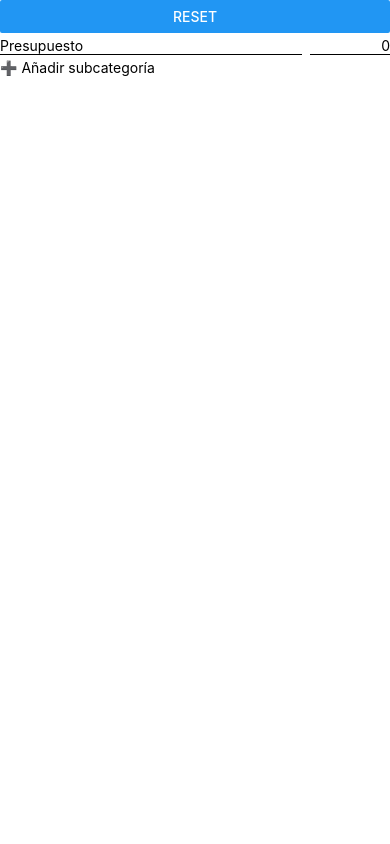
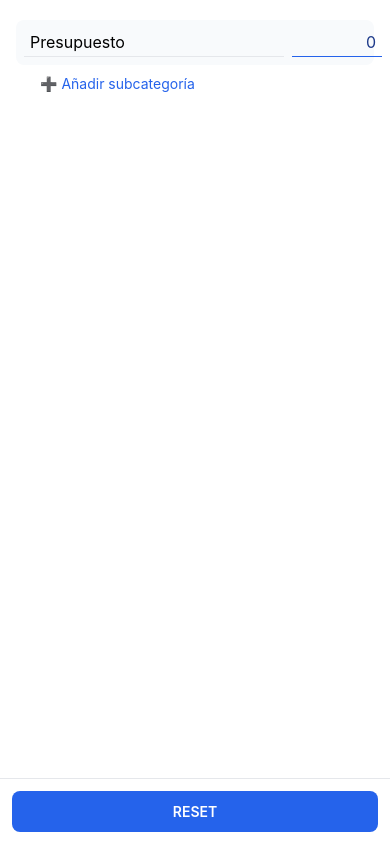
Before and after one commit to Darkworlld0350/Gestor-de-Presupuestos, a React Native app: screen / in a window 390 px wide. Built offline with nearby package versions, Linux system fonts and the light colour scheme.

Commit message:
Agregando estilos

```diff
--- a/src/presentation/components/molecules/BudgetItem.tsx
+++ b/src/presentation/components/molecules/BudgetItem.tsx
@@ -1,46 +1,51 @@
-import { View, TextInput, StyleSheet } from "react-native";
+import { View, TextInput } from "react-native";
 import { AppText } from "../atoms/AppText";
+import { budgetStyles } from "../../styles/budgetStyles";
 
 interface Props {
   name: string;
   amount: number;
   isLeaf: boolean;
+  collapsed?: boolean;
+  onNameChange: (v: string) => void;
   onAmountChange: (v: number) => void;
-  onNameChange: (name: string) => void;
 }
 
 export function BudgetItem({
   name,
   amount,
   isLeaf,
+  collapsed,
+  onNameChange,
   onAmountChange,
-  onNameChange,
 }: Props) {
   return (
-    <View style={styles.row}>
+    <View style={budgetStyles.row}>
+      {/* Nombre */}
       <TextInput
         value={name}
         onChangeText={onNameChange}
-        style={styles.name}
+        placeholder="Categoría"
+        style={budgetStyles.nameInput}
       />
 
+      {/* Monto o total */}
       {isLeaf ? (
         <TextInput
           value={String(amount)}
           keyboardType="numeric"
           onChangeText={(t) => onAmountChange(Number(t) || 0)}
-          style={styles.amount}
+          placeholder="$0"
+          style={budgetStyles.amountInput}
         />
       ) : (
-        <AppText style={styles.total}>${amount}</AppText>
+        <AppText style={budgetStyles.total}>
+          ${amount}{" "}
+          <AppText style={budgetStyles.arrow}>
+            {collapsed ? "▶" : "▼"}
+          </AppText>
+        </AppText>
       )}
     </View>
   );
 }
-
-const styles = StyleSheet.create({
-  row: { flexDirection: "row", alignItems: "center", marginVertical: 4 },
-  name: { flex: 1, borderBottomWidth: 1, marginRight: 8 },
-  amount: { width: 80, borderBottomWidth: 1, textAlign: "right" },
-  total: { fontWeight: "600" },
-});
--- a/src/presentation/components/organisms/BudgetTree.tsx
+++ b/src/presentation/components/organisms/BudgetTree.tsx
@@ -2,13 +2,17 @@ import { View, TouchableOpacity } from "react-native";
 import { useState } from "react";
 import { BudgetNode } from "../../../domain/entities/BudgetNode";
 import { BudgetItem } from "../molecules/BudgetItem";
+import { CalculateTotalUseCase } from "../../../domain/usecases/CalculateTotalUseCase";
 import { AppText } from "../atoms/AppText";
+import { budgetStyles } from "../../styles/budgetStyles";
+
+const calc = new CalculateTotalUseCase();
 
 interface Props {
   node: BudgetNode;
   level?: number;
   onAmountChange: (id: string, v: number) => void;
-  onNameChange: (id: string, name: string) => void;
+  onNameChange: (id: string, v: string) => void;
   onAddChild: (id: string) => void;
 }
 
@@ -21,24 +25,25 @@ export function BudgetTree({
 }: Props) {
   const [collapsed, setCollapsed] = useState(false);
   const isLeaf = node.children.length === 0;
+  const total = calc.execute(node);
 
   return (
     <View style={{ marginLeft: level * 16 }}>
-      <TouchableOpacity
-        disabled={isLeaf}
-        onPress={() => setCollapsed(!collapsed)}
-      >
+      <TouchableOpacity onPress={() => !isLeaf && setCollapsed(!collapsed)}>
         <BudgetItem
           name={node.name}
-          amount={node.amount}
+          amount={isLeaf ? node.amount : total}
           isLeaf={isLeaf}
-          onNameChange={(n) => onNameChange(node.id, n)}
+          collapsed={collapsed}
+          onNameChange={(v) => onNameChange(node.id, v)}
           onAmountChange={(v) => onAmountChange(node.id, v)}
         />
       </TouchableOpacity>
 
       <TouchableOpacity onPress={() => onAddChild(node.id)}>
-        <AppText>➕ Añadir subcategoría</AppText>
+        <AppText style={budgetStyles.addBtn}>
+          ➕ Añadir subcategoría
+        </AppText>
       </TouchableOpacity>
 
       {!collapsed &&
--- a/src/presentation/screens/HomeScreen.tsx
+++ b/src/presentation/screens/HomeScreen.tsx
@@ -1,5 +1,11 @@
 import { useEffect, useRef, useState } from "react";
-import { SafeAreaView, ScrollView, Button } from "react-native";
+import {
+  SafeAreaView,
+  ScrollView,
+  View,
+  TouchableOpacity,
+} from "react-native";
+
 import { BudgetTree } from "../components/organisms/BudgetTree";
 import { BudgetNode } from "../../domain/entities/BudgetNode";
 import {
@@ -11,24 +17,31 @@ import {
 import { BudgetStorage } from "../../data/storage/BudgetStorage";
 import { LoadBudgetUseCase } from "../../domain/usecases/LoadBudgetUseCase";
 import { SaveBudgetUseCase } from "../../domain/usecases/SaveBudgetUseCase";
+import { AppText } from "../components/atoms/AppText";
 
 const storage = new BudgetStorage();
 const load = new LoadBudgetUseCase(storage);
 const save = new SaveBudgetUseCase(storage);
 
-const EMPTY_BUDGET: BudgetNode = {
-  id: "1",
-  name: "Presupuesto",
-  amount: 0,
-  children: [],
-};
-
 export default function HomeScreen() {
-  const [data, setData] = useState<BudgetNode>(EMPTY_BUDGET);
+  const [data, setData] = useState<BudgetNode | null>(null);
   const timeout = useRef<any>(null);
 
   useEffect(() => {
-    load.execute().then((d) => d && setData(d));
+    load.execute().then((d) => {
+      if (!d) {
+        const root: BudgetNode = {
+          id: "1",
+          name: "Presupuesto",
+          amount: 0,
+          children: [],
+        };
+        save.execute(root);
+        setData(root);
+      } else {
+        setData(d);
+      }
+    });
   }, []);
 
   const persist = (updated: BudgetNode) => {
@@ -37,24 +50,54 @@ export default function HomeScreen() {
     setData(updated);
   };
 
+  if (!data) return null;
+
   return (
     <SafeAreaView style={{ flex: 1 }}>
-      <Button title="Reset" onPress={() => persist(EMPTY_BUDGET)} />
-
-      <ScrollView>
+      <ScrollView contentContainerStyle={{ padding: 16, paddingBottom: 80 }}>
         <BudgetTree
           node={data}
           onAmountChange={(id, v) =>
             persist(updateNodeAmount(data, id, v))
           }
-          onNameChange={(id, n) =>
-            persist(updateNodeName(data, id, n))
+          onNameChange={(id, v) =>
+            persist(updateNodeName(data, id, v))
           }
           onAddChild={(id) =>
             persist(addChildNode(data, id))
           }
         />
       </ScrollView>
+
+      {/* 🔽 RESET ABAJO (FIJO PARA MÓVIL) */}
+      <View
+        style={{
+          padding: 12,
+          borderTopWidth: 1,
+          borderColor: "#e5e7eb",
+        }}
+      >
+        <TouchableOpacity
+          onPress={() =>
+            persist({
+              id: "1",
+              name: "Presupuesto",
+              amount: 0,
+              children: [],
+            })
+          }
+          style={{
+            backgroundColor: "#2563eb",
+            paddingVertical: 12,
+            borderRadius: 8,
+            alignItems: "center",
+          }}
+        >
+          <AppText style={{ color: "#fff", fontWeight: "600" }}>
+            RESET
+          </AppText>
+        </TouchableOpacity>
+      </View>
     </SafeAreaView>
   );
 }
--- /dev/null
+++ b/src/presentation/styles/budgetStyles.ts
@@ -0,0 +1,53 @@
+import { StyleSheet } from "react-native";
+
+export const budgetStyles = StyleSheet.create({
+  row: {
+    flexDirection: "row",
+    alignItems: "center",
+    justifyContent: "space-between",
+    paddingVertical: 8,
+    paddingHorizontal: 8,
+    borderRadius: 8,
+    backgroundColor: "#f8fafc", // gris muy claro
+    marginVertical: 4,
+  },
+
+  nameInput: {
+    flex: 1,
+    fontSize: 16,
+    paddingVertical: 4,
+    paddingHorizontal: 6,
+    marginRight: 8,
+    borderBottomWidth: 1,
+    borderColor: "#e5e7eb",
+  },
+
+  amountInput: {
+    minWidth: 90,
+    textAlign: "right",
+    fontSize: 16,
+    paddingVertical: 4,
+    paddingHorizontal: 6,
+    borderBottomWidth: 1,
+    borderColor: "#2563eb", // azul
+    color: "#1e3a8a",
+  },
+
+  total: {
+    fontSize: 16,
+    fontWeight: "600",
+    color: "#0f172a",
+  },
+
+  arrow: {
+    fontSize: 14,
+    color: "#64748b",
+  },
+
+  addBtn: {
+    marginLeft: 24,
+    marginVertical: 6,
+    color: "#2563eb",
+    fontSize: 14,
+  },
+});
--- a/src/presentation/utils/budgetTreeUtils.ts
+++ b/src/presentation/utils/budgetTreeUtils.ts
@@ -22,9 +22,7 @@ export function updateNodeName(
   id: string,
   name: string
 ): BudgetNode {
-  if (node.id === id) {
-    return { ...node, name };
-  }
+  if (node.id === id) return { ...node, name };
 
   return {
     ...node,
@@ -44,7 +42,7 @@ export function addChildNode(
       children: [
         ...node.children,
         {
-          id: `${parentId}.${node.children.length + 1}`,
+          id: `${node.id}.${node.children.length + 1}`,
           name: "Nueva categoría",
           amount: 0,
           children: [],
```
